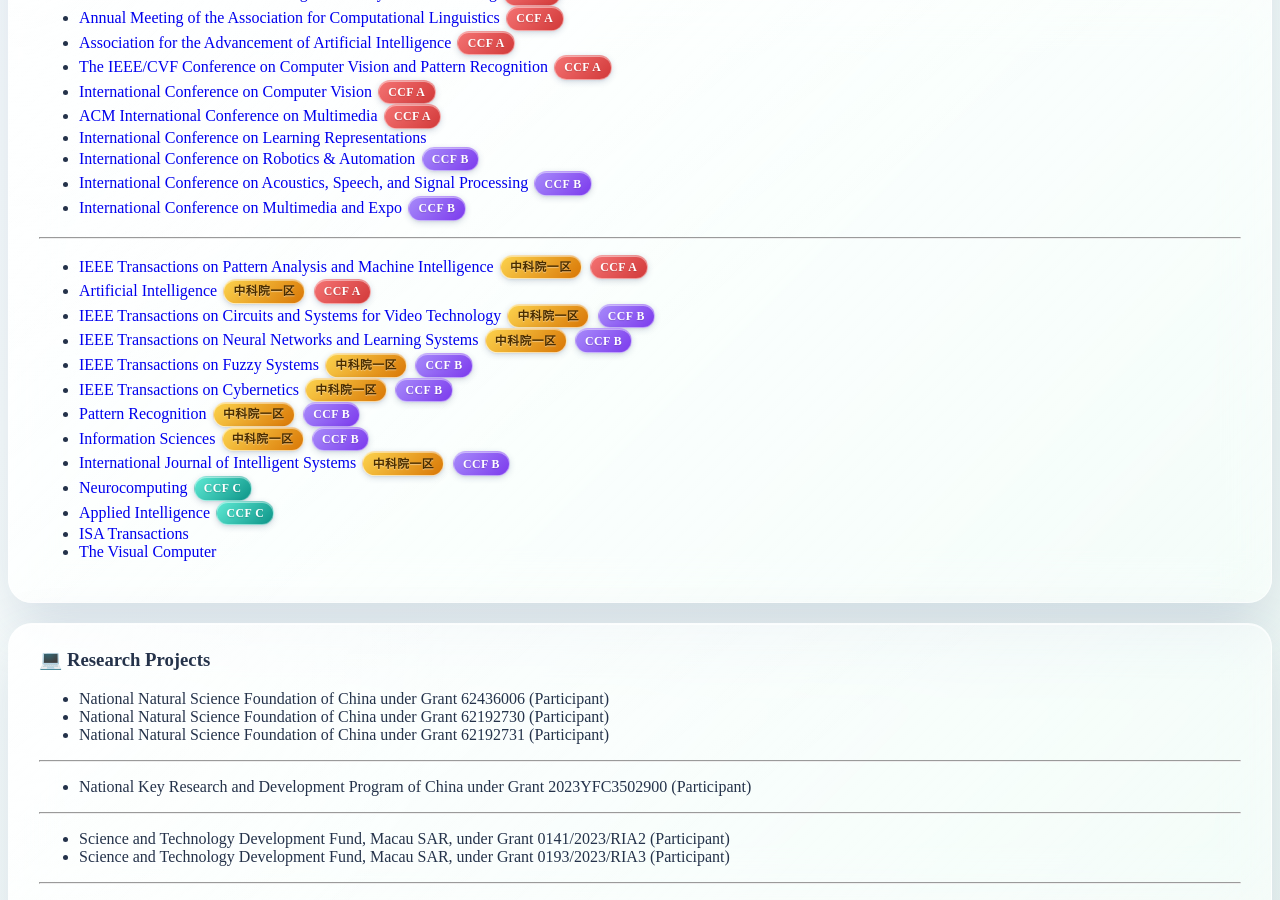
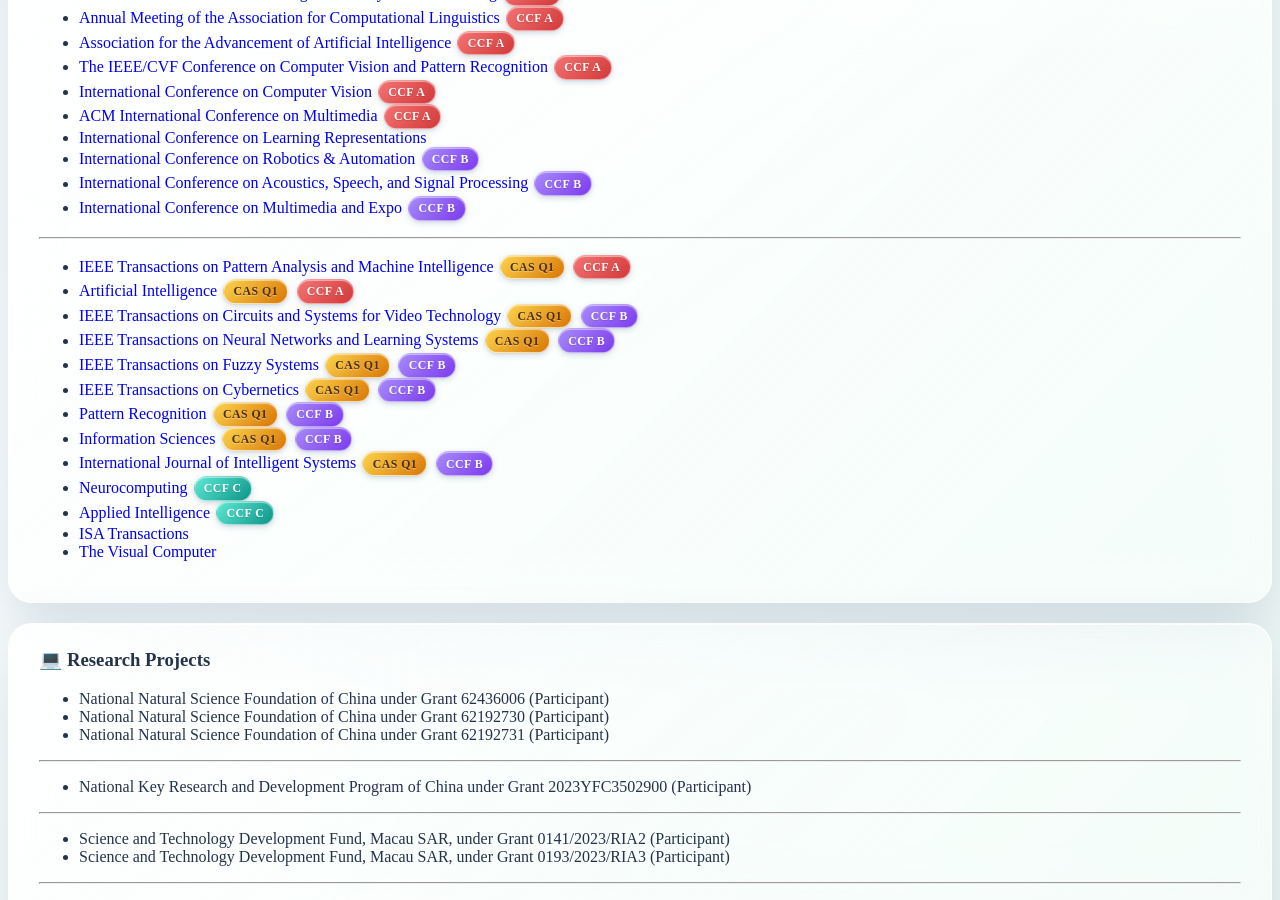
Before and after one commit to heyuanpengpku/heyuanpeng.github.io, a Jekyll site: the page built from _pages/includes/exp.md, in a window 1280 px wide and 900 px high, scrolled down 1538 px. Built offline with Jekyll 4.4.1, drawn with Linux system fonts in a browser that asks for light colours; our own code applies the rules of GitHub Pages for plain Markdown files.

Commit message:
2026-04-30 17:08:22

```diff
--- a/_pages/includes/exp.md
+++ b/_pages/includes/exp.md
@@ -67,15 +67,15 @@
 
 ---
 
-- [IEEE Transactions on Pattern Analysis and Machine Intelligence](https://ieeexplore.ieee.org/xpl/RecentIssue.jsp?punumber=34) <span class="hyp-pill casq-1">中科院一区</span> <span class="hyp-pill ccf-a">CCF A</span>
-- [Artificial Intelligence](https://www.sciencedirect.com/journal/artificial-intelligence) <span class="hyp-pill casq-1">中科院一区</span> <span class="hyp-pill ccf-a">CCF A</span>
-- [IEEE Transactions on Circuits and Systems for Video Technology](https://ieee-cas.org/publication/tcsvt) <span class="hyp-pill casq-1">中科院一区</span> <span class="hyp-pill ccf-b">CCF B</span>
-- [IEEE Transactions on Neural Networks and Learning Systems](https://ieeexplore.ieee.org/xpl/RecentIssue.jsp?punumber=5962385) <span class="hyp-pill casq-1">中科院一区</span> <span class="hyp-pill ccf-b">CCF B</span>
-- [IEEE Transactions on Fuzzy Systems](https://cis.ieee.org/publications/t-fuzzy-systems) <span class="hyp-pill casq-1">中科院一区</span> <span class="hyp-pill ccf-b">CCF B</span>
-- [IEEE Transactions on Cybernetics](https://ieeexplore.ieee.org/xpl/RecentIssue.jsp?punumber=6221036) <span class="hyp-pill casq-1">中科院一区</span> <span class="hyp-pill ccf-b">CCF B</span>
-- [Pattern Recognition](https://www.sciencedirect.com/journal/pattern-recognition) <span class="hyp-pill casq-1">中科院一区</span> <span class="hyp-pill ccf-b">CCF B</span>
-- [Information Sciences](https://www.sciencedirect.com/journal/information-sciences) <span class="hyp-pill casq-1">中科院一区</span> <span class="hyp-pill ccf-b">CCF B</span>
-- [International Journal of Intelligent Systems](https://onlinelibrary.wiley.com/journal/ijis) <span class="hyp-pill casq-1">中科院一区</span> <span class="hyp-pill ccf-b">CCF B</span>
+- [IEEE Transactions on Pattern Analysis and Machine Intelligence](https://ieeexplore.ieee.org/xpl/RecentIssue.jsp?punumber=34) <span class="hyp-pill casq-1">CAS Q1</span> <span class="hyp-pill ccf-a">CCF A</span>
+- [Artificial Intelligence](https://www.sciencedirect.com/journal/artificial-intelligence) <span class="hyp-pill casq-1">CAS Q1</span> <span class="hyp-pill ccf-a">CCF A</span>
+- [IEEE Transactions on Circuits and Systems for Video Technology](https://ieee-cas.org/publication/tcsvt) <span class="hyp-pill casq-1">CAS Q1</span> <span class="hyp-pill ccf-b">CCF B</span>
+- [IEEE Transactions on Neural Networks and Learning Systems](https://ieeexplore.ieee.org/xpl/RecentIssue.jsp?punumber=5962385) <span class="hyp-pill casq-1">CAS Q1</span> <span class="hyp-pill ccf-b">CCF B</span>
+- [IEEE Transactions on Fuzzy Systems](https://cis.ieee.org/publications/t-fuzzy-systems) <span class="hyp-pill casq-1">CAS Q1</span> <span class="hyp-pill ccf-b">CCF B</span>
+- [IEEE Transactions on Cybernetics](https://ieeexplore.ieee.org/xpl/RecentIssue.jsp?punumber=6221036) <span class="hyp-pill casq-1">CAS Q1</span> <span class="hyp-pill ccf-b">CCF B</span>
+- [Pattern Recognition](https://www.sciencedirect.com/journal/pattern-recognition) <span class="hyp-pill casq-1">CAS Q1</span> <span class="hyp-pill ccf-b">CCF B</span>
+- [Information Sciences](https://www.sciencedirect.com/journal/information-sciences) <span class="hyp-pill casq-1">CAS Q1</span> <span class="hyp-pill ccf-b">CCF B</span>
+- [International Journal of Intelligent Systems](https://onlinelibrary.wiley.com/journal/ijis) <span class="hyp-pill casq-1">CAS Q1</span> <span class="hyp-pill ccf-b">CCF B</span>
 - [Neurocomputing](https://www.sciencedirect.com/journal/neurocomputing) <span class="hyp-pill ccf-c">CCF C</span>
 - [Applied Intelligence](https://link.springer.com/journal/10489) <span class="hyp-pill ccf-c">CCF C</span>
 - [ISA Transactions](https://www.sciencedirect.com/journal/isa-transactions)
```
Also changed, not shown: _pages/includes/pub.md (+9 -9 lines).
